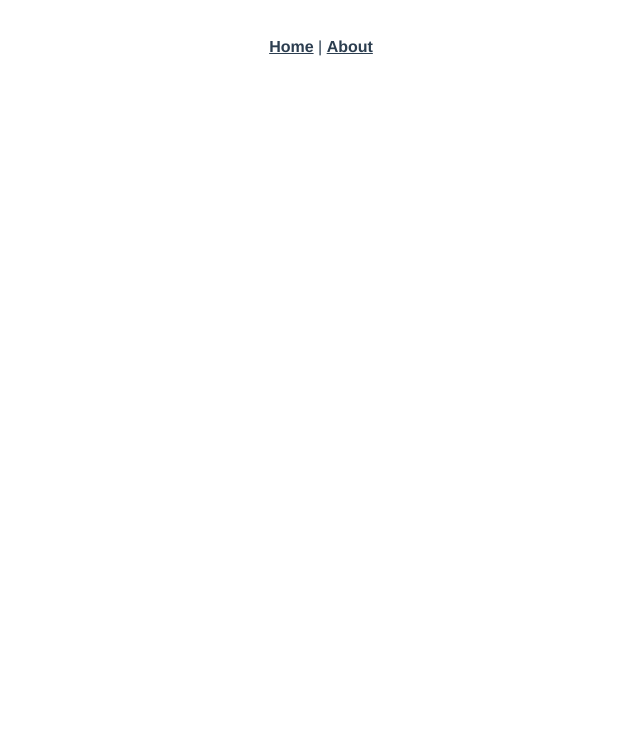
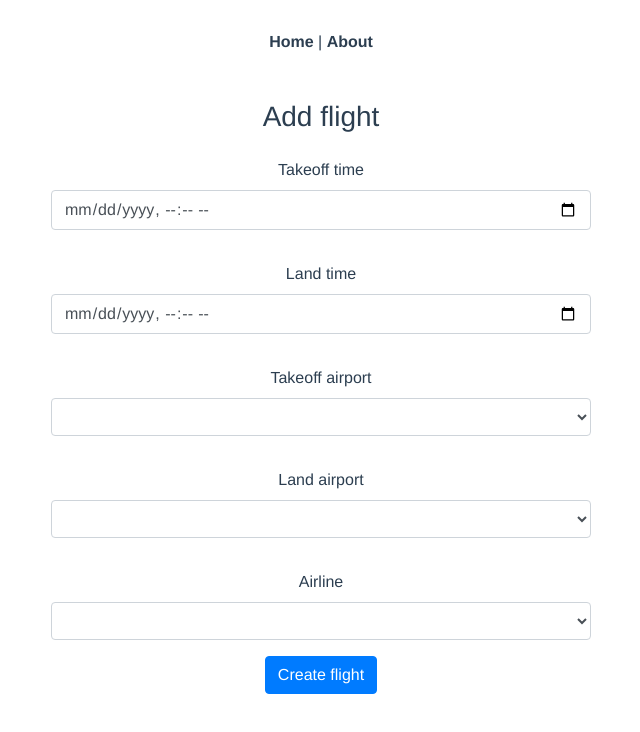
Before and after one commit to sgeorgiev212/flight-manager-frontend, a Vue app: page /flights/add in a window 1280 px wide. Before the commit this address had no page. Shown: the top 732 px of the page, without its empty margins (319-959 px from the left). Built offline with nearby package versions, Linux system fonts and the light colour scheme.

Commit message:
Added axios, sweetalert, create flight functionality and extended project base

```diff
--- a/package.json
+++ b/package.json
@@ -8,7 +8,9 @@
     "lint": "vue-cli-service lint"
   },
   "dependencies": {
+    "axios": "^1.2.1",
     "core-js": "^3.8.3",
+    "sweetalert": "^2.1.2",
     "vue": "^3.2.13",
     "vue-router": "^4.0.3"
   },
--- a/public/index.html
+++ b/public/index.html
@@ -1,17 +1,45 @@
 <!DOCTYPE html>
 <html lang="">
+
 <head>
   <meta charset="utf-8">
   <meta http-equiv="X-UA-Compatible" content="IE=edge">
   <meta name="viewport" content="width=device-width,initial-scale=1.0">
   <link rel="icon" href="<%= BASE_URL %>favicon.ico">
-    <title><%= htmlWebpackPlugin.options.title %></title>
+  <title>Airline manager</title>
+       <!-- Bootstrap CSS -->
+       <link rel="stylesheet" href="https://maxcdn.bootstrapcdn.com/bootstrap/4.0.0/css/bootstrap.min.css" integrity="sha384-Gn5384xqQ1aoWXA+058RXPxPg6fy4IWvTNh0E263XmFcJlSAwiGgFAW/dAiS6JXm" crossorigin="anonymous">
+
+       <!-- Bootstrap Icons -->
+       <link rel="stylesheet" href="https://cdn.jsdelivr.net/npm/bootstrap-icons@1.3.0/font/bootstrap-icons.css">
+       <link rel="stylesheet" href="https://cdnjs.cloudflare.com/ajax/libs/font-awesome/4.7.0/css/font-awesome.min.css">
+
 </head>
+
 <body>
   <noscript>
-      <strong>We're sorry but <%= htmlWebpackPlugin.options.title %> doesn't work properly without JavaScript enabled. Please enable it to continue.</strong>
+    <strong>We're sorry but <%= htmlWebpackPlugin.options.title %> doesn't work properly without JavaScript enabled.
+        Please enable it to continue.</strong>
   </noscript>
   <div id="app"></div>
   <!-- built files will be auto injected -->
+  <!-- Bootstrap JS Scripts -->
+  <script src="https://code.jquery.com/jquery-3.2.1.slim.min.js"
+    integrity="sha384-KJ3o2DKtIkvYIK3UENzmM7KCkRr/rE9/Qpg6aAZGJwFDMVNA/GpGFF93hXpG5KkN"
+    crossorigin="anonymous"></script>
+  <script src="https://cdnjs.cloudflare.com/ajax/libs/popper.js/1.12.9/umd/popper.min.js"
+    integrity="sha384-ApNbgh9B+Y1QKtv3Rn7W3mgPxhU9K/ScQsAP7hUibX39j7fakFPskvXusvfa0b4Q"
+    crossorigin="anonymous"></script>
+  <script src="https://maxcdn.bootstrapcdn.com/bootstrap/4.0.0/js/bootstrap.min.js"
+    integrity="sha384-JZR6Spejh4U02d8jOt6vLEHfe/JQGiRRSQQxSfFWpi1MquVdAyjUar5+76PVCmYl"
+    crossorigin="anonymous"></script>
+
+  <!-- Bootstrap Date-Picker Plugin -->
+  <script type="text/javascript"
+    src="https://cdnjs.cloudflare.com/ajax/libs/bootstrap-datepicker/1.4.1/js/bootstrap-datepicker.min.js"></script>
+  <link rel="stylesheet"
+    href="https://cdnjs.cloudflare.com/ajax/libs/bootstrap-datepicker/1.4.1/css/bootstrap-datepicker3.css" />
+
 </body>
+
 </html>
--- a/src/router/index.js
+++ b/src/router/index.js
@@ -1,5 +1,7 @@
 import { createRouter, createWebHistory } from 'vue-router'
 import HomeView from '../views/HomeView.vue'
+import SignIn from '../views/passenger/SignIn.vue'
+import AddFlight from '../views/flight/AddFlight.vue'
 
 const routes = [
   {
@@ -14,7 +16,17 @@ const routes = [
     // this generates a separate chunk (about.[hash].js) for this route
     // which is lazy-loaded when the route is visited.
     component: () => import(/* webpackChunkName: "about" */ '../views/AboutView.vue')
-  }
+  },
+  {
+    path: '/signin',
+    name: 'SignIn',
+    component: SignIn
+  },
+  {
+    path: '/flights/add',
+    name: 'AddFlight',
+    component: AddFlight
+  },
 ]
 
 const router = createRouter({
--- /dev/null
+++ b/src/views/flight/AddFlight.vue
@@ -0,0 +1,122 @@
+<template>
+  <div class="container">
+    <div class="row">
+      <div class="col-12 text-center">
+        <h3 class="pt-3">Add flight</h3>
+      </div>
+    </div>
+    <div class="row">
+      <div class="col-3"></div>
+      <div class="col-6">
+        <form>
+          <div class="form-group pt-3">
+            <label>Takeoff time</label>
+            <input type="datetime-local" class="form-control" v-model="takeoffTime" />
+          </div>
+          <div class="form-group pt-3">
+            <label>Land time</label>
+            <input type="datetime-local" class="form-control" v-model="landTime" />
+          </div>
+          <div class="form-group pt-3">
+            <label>Takeoff airport</label>
+            <select
+              id="cars"
+              name="takeoffAirport"
+              class="form-control"
+              v-model="takeoffAirport"
+            >
+              <option value="Bulgaria airport">Bulgaria airport</option>
+              <option value="USA airport">USA airport</option>
+            </select>
+          </div>
+          <div class="form-group pt-3">
+            <label>Land airport</label>
+            <select
+              id="cars"
+              name="landAirport"
+              class="form-control"
+              v-model="landAirport"
+            >
+              <option value="Bulgaria airport">Bulgaria airport</option>
+              <option value="USA airport">USA airport</option>
+            </select>
+          </div>
+          <div class="form-group pt-3">
+            <label>Airline</label>
+            <select
+              id="cars"
+              name="airline"
+              class="form-control"
+              v-model="airline"
+            >
+              <option value="Bulgaria air">Bulgaria air</option>
+              <option value="American air">American air</option>
+            </select>
+          </div>
+          <button type="button" class="btn btn-primary" @click="addFlight">Create flight</button>
+        </form>
+      </div>
+      <div class="col-3"></div>
+    </div>
+  </div>
+</template>
+
+<script>
+import axios from "axios";
+import swal from "sweetalert";
+export default {
+  data() {
+    return {
+      takeoffTime: "",
+      landTime: "",
+      takeoffAirport: "",
+      landAirport: "",
+      airline: "",
+      baseUrl: "http://localhost:8888"
+    };
+  },
+
+  methods: {
+    async addFlight() {
+        console.log("takeoff time ", this.takeoffTime);
+        console.log("landTime time ", this.landTime);
+        console.log("takeoffAirport ", this.takeoffAirport);
+        console.log("landAirport ", this.landAirport);
+        console.log("airline ", this.airline);
+
+        const newFlight = {
+            takeoffTime: this.takeoffTime,
+             landTime: this.landTime,
+            takeoffAirport: this.takeoffAirport,
+            landAirport: this.landAirport,
+            airline: this.airline
+        };
+
+
+
+        await axios.post(this.baseUrl + "/airline/flight", newFlight)
+        .then((res) => {
+          if (res.status == 200) {
+            this.user = res.data;
+            localStorage.setItem("token", res.data.authenticationToken);
+            swal({
+              text: "Flight created successfully!",
+              icon: "success",
+            });
+          }
+        })
+           .catch((err) => {
+         console.log("err", err);
+                swal({
+                 text: err.response.data,
+                 icon: "warning"
+             })
+    });
+    }
+  }
+};
+</script>
+
+<style>
+
+</style>
--- /dev/null
+++ b/src/views/passenger/SignIn.vue
@@ -0,0 +1,40 @@
+<template>
+<div class="container">
+    <div class="row">
+        <div class="text-center">
+            <h3>Sign in</h3>
+        </div>
+    </div>
+    <div class="row">
+        <form>
+               <div class="form-group">
+              <label>Email</label>
+              <input type="email" v-model="this.email" class="form-control" required placeholder="Enter email"/>
+            </div>
+            <div class="form-group">
+              <label>Password</label>
+              <input
+                type="password"
+                v-model="this.password"
+                class="form-control"
+                id="pwdField"
+                placeholder="Enter password"
+              />
+              <div class="mt-2" style="text-align: left">
+                <input type="checkbox" @click="togglePassword()" /> Show password
+              </div>
+            </div>
+        </form>
+    </div>
+</div>
+</template>
+
+<script>
+export default {
+
+}
+
+</script>
+<style scoped>
+
+</style>
```
Also changed, not shown: 1 other file (tests, documents, lock files or other folders). Lines whose indentation alone changed are shown as unchanged.
